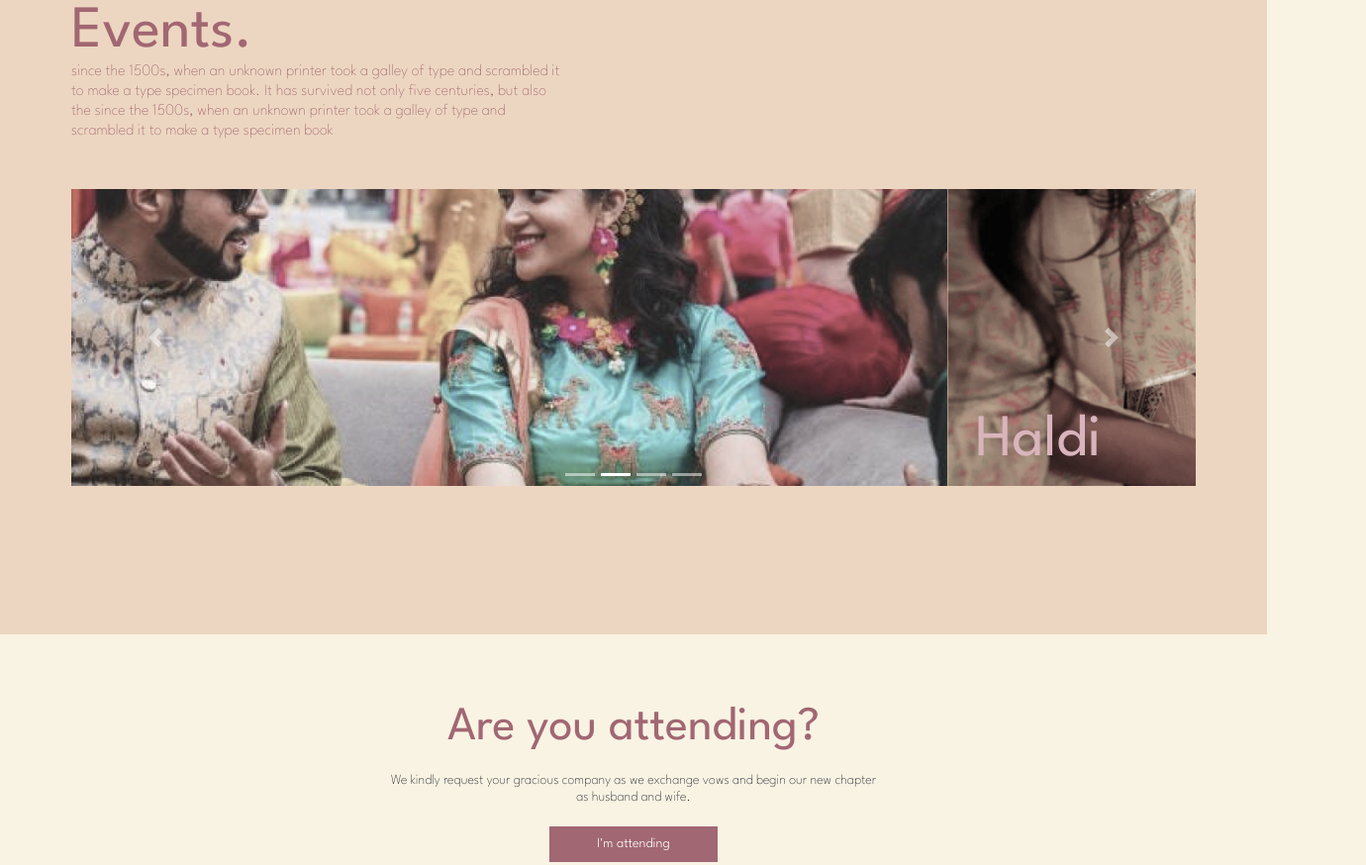
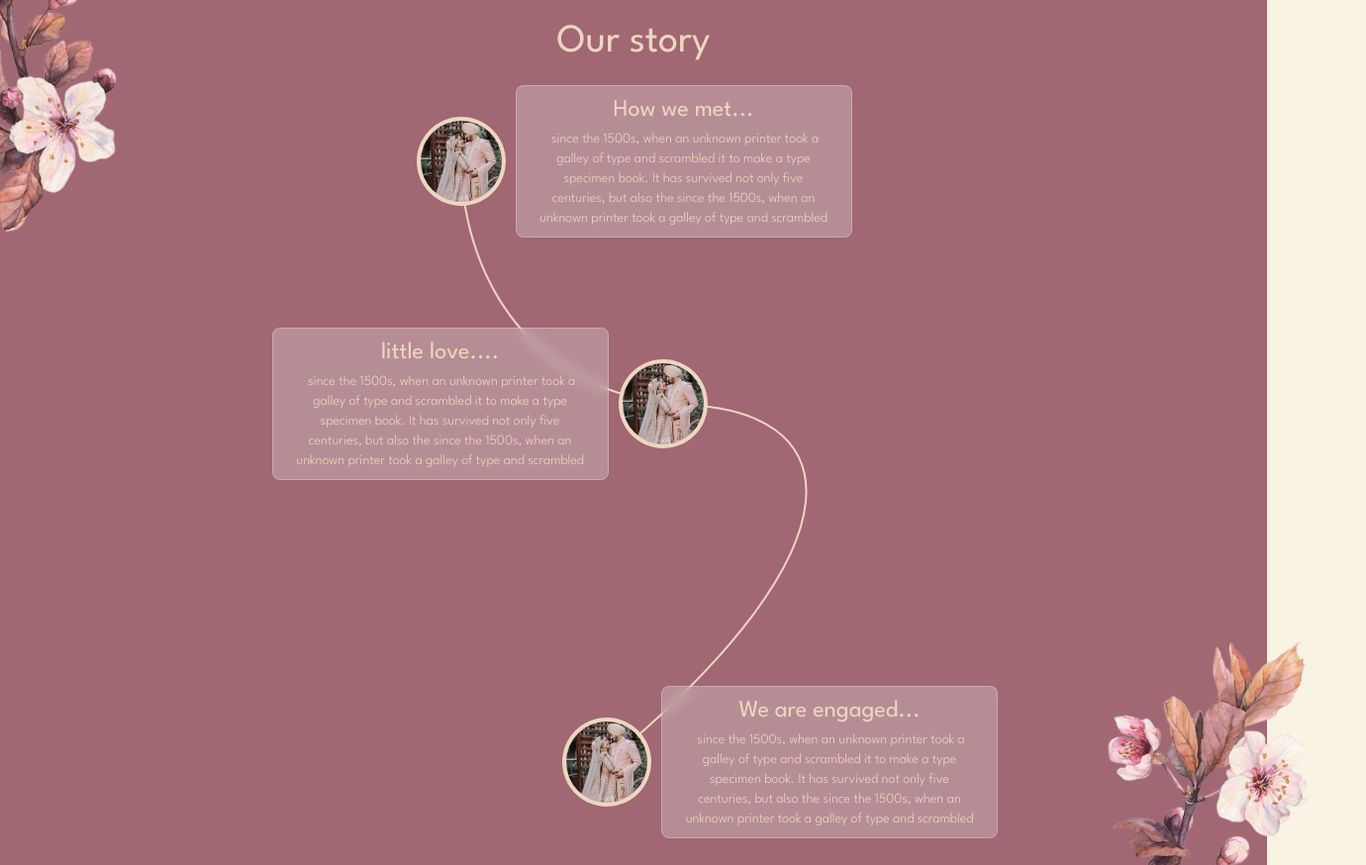
Before and after one commit to rickievishal/Esubhaleka, a plain HTML site: page design3/index.html in a window 1280 px wide. Shown: the part 2145-3019 px from the top of the page at 99% size, 1380 px wide, since content can reach past the window. Drawn offline with nearby package versions, Linux system fonts and the light colour scheme; a script that the page names is missing; a web font is replaced by a local one.

Commit message:
added the our story section

```diff
--- a/design3/index.html
+++ b/design3/index.html
@@ -43,6 +43,26 @@
       href="https://cdn.jsdelivr.net/npm/boxicons@latest/css/boxicons.min.css"
     />
     <link rel="stylesheet" href="./index.css" />
+    <style>
+      #container {
+        position: relative;
+        width: 351px;
+        height: 618px;
+      }
+
+      .path-div {
+        position: absolute;
+        transform: translate(-50%, -50%);
+      }
+
+      .circle {
+        width: 90px;
+        height: 90px;
+        background-color: #fff;
+
+        border-radius: 50%;
+      }
+    </style>
   </head>
   <body
     class="w-screen h-auto relative normalfont flex flex-col overflow-x-hidden bg-[#F9F3E4]"
@@ -187,6 +207,7 @@
             </div>
           </div>
         </div>
+
         <!-- image container of bride and groom -->
         <div class="col-span-2 sm:col-span-1 flex flex-col">
           <div
@@ -197,6 +218,59 @@
         </div>
       </div>
     </div>
+     <!-- Our story section -->
+     <div class="w-full bg-[#A16772] py-[30px] lg:py-[60px] relative">
+      <div class="absolute w-[200px] lg:w-[300px] -top-[200px] -left-[100px]">
+        <img src="./assets/images/ourstorydecor.png" alt="">
+      </div>
+      <div class="absolute w-[200px] lg:w-[300px] -bottom-[200px] -right-[100px] ">
+        <img src="./assets/images/ourstorydecor.png" alt="">
+      </div>
+        <div class="w-[400px] sm:pb-[50px] lg:pb-[100px] flex flex-col justify-center items-center mx-auto">
+          <div class="w-full flex justify-center items-center text-[#EDD6C1] text-[30pt] pb-[40px] lg:pb-[80px]">
+            Our story
+          </div >
+          <div id="container" class="scale-[50%] sm:scale-[90%] lg:scale-100">
+            <svg width="351" height="618" viewBox="0 0 351 618" fill="none" xmlns="http://www.w3.org/2000/svg">
+              <path id="svg-path" d="M1.25766 1C-2.57567 77.1667 34.8577 234.8 215.258 256C396 256 413.3 397.7 148.5 616.5" stroke="#EDD6C1" stroke-width="2"/>
+            </svg>
+            <div class="path-div" data-index="0" data-percentage="1">
+              <div class="circle relative overflow-hidden px-1 py-1 bg-[#EDD6C1]">
+                <div class="w-full h-full bg-[#EDD6C1] rounded-full overflow-hidden">
+                  <img src="./assets/images/hero1.png" class="object-cover w-full " alt="">
+                </div>
+              </div>
+              <div class="absolute flex flex-col gap-1 left-[100px] top-[50%] -translate-y-[50%] w-[340px] px-3 py-2  rounded-lg bg-[rgb(243,243,243,0.27)] border-[rgb(243,243,243,0.27)] border-[1px] text-[#EDD6C1] backdrop-blur-[6px]">
+                <div class="w-full text-2xl text-center">How we met...</div>
+                <p class="w-full px-1 text-sm text-center font-light"> since the 1500s, when an unknown printer took a galley of type and scrambled it to make a type specimen book. It has survived not only five centuries, but also the since the 1500s, when an unknown printer took a galley of type and scrambled </p>
+              </div>
+            </div>
+            <div class="path-div" data-index="1" data-percentage="40">
+              <div class="circle relative overflow-hidden px-1 py-1 bg-[#EDD6C1]">
+                <div class="w-full h-full bg-[#EDD6C1] rounded-full overflow-hidden">
+                  <img src="./assets/images/hero1.png" class="object-cover w-full " alt="">
+                </div>
+              </div>
+              <div class="absolute flex flex-col gap-1 right-[100px] top-[50%] -translate-y-[50%] w-[340px] px-3 py-2  rounded-lg bg-[rgb(243,243,243,0.27)] border-[rgb(243,243,243,0.27)] border-[1px] text-[#EDD6C1] backdrop-blur-[6px]">
+                <div class="w-full text-2xl text-center">little love....</div>
+                <p class="w-full px-1 text-sm text-center font-light"> since the 1500s, when an unknown printer took a galley of type and scrambled it to make a type specimen book. It has survived not only five centuries, but also the since the 1500s, when an unknown printer took a galley of type and scrambled </p>
+              </div>
+            </div>
+            <div class="path-div" data-index="2" data-percentage="100">
+              <div class="circle relative overflow-hidden px-1 py-1 bg-[#EDD6C1]">
+                <div class="w-full h-full bg-[#EDD6C1] rounded-full overflow-hidden">
+                  <img src="./assets/images/hero1.png" class="object-cover w-full " alt="">
+                </div>
+              </div>
+              <div class="absolute flex flex-col gap-1 left-[100px] top-[50%] -translate-y-[50%] w-[340px] px-3 py-2  rounded-lg bg-[rgb(243,243,243,0.27)] border-[rgb(243,243,243,0.27)] border-[1px] text-[#EDD6C1] backdrop-blur-[6px]">
+                <div class="w-full text-2xl text-center">We are engaged...</div>
+                <p class="w-full px-1 text-sm text-center font-light"> since the 1500s, when an unknown printer took a galley of type and scrambled it to make a type specimen book. It has survived not only five centuries, but also the since the 1500s, when an unknown printer took a galley of type and scrambled </p>
+              </div>
+            </div>
+        </div>
+     </div>
+     </div></div>
+     <!-- Our story ends here -->
     <!-- here starts the event section -->
     <div class="w-full bg-[#EDD6C1]  flex justify-center items-center">
       <div class="w-full flex flex-col py-[50px] px-2 max-w-6xl mx-auto">
@@ -387,7 +461,7 @@
             >
               simply dummy text of the printing and typesetting industry. Lorem
               Ipsum has been the industry's standard dummy text ever since the
-              1500s, w
+              1500s
             </p>
             <button
               class="w-[100px] py-1 bg-[#EDD6C1] text-[#A16772] rounded-r-full rounded-l-full text-sm mt-[30px] hover:bg-[#FDDEC1] ease-in-out duration-300"
@@ -465,4 +539,25 @@
       requestAnimationFrame(raf);
     });
   </script>
+   <script>
+    function getPathPosition(path, percentage) {
+      const length = path.getTotalLength();
+      return path.getPointAtLength(length * percentage);
+    }
+
+    function placeDivs() {
+      const path = document.getElementById('svg-path');
+      const divs = document.querySelectorAll('.path-div');
+
+      divs.forEach(div => {
+        const percentage = div.dataset.percentage / 100;
+        const { x, y } = getPathPosition(path, percentage);
+
+        div.style.left = `${x}px`;
+        div.style.top = `${y}px`;
+      });
+    }
+
+    window.onload = placeDivs;
+  </script>
 </html>
```
Also changed, not shown: design3/assets/images/gallery/ourstoryvector1.svg (added), design3/assets/images/ourstorydecor.png (added).
